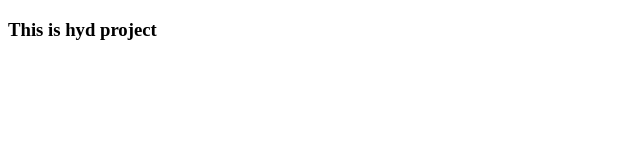
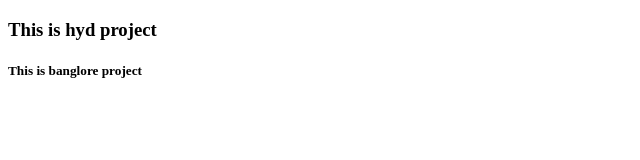
Before and after one commit to RojaSiraparapu/46r--git3, a plain HTML site: page index.html in a window 1280 px wide. Shown: the whole page, without its empty margins (0-640 px from the left). Drawn offline with Linux system fonts and the light colour scheme.

Commit message:
banglore person

```diff
--- a/index.html
+++ b/index.html
@@ -7,5 +7,6 @@
 </head>
 <body>
     <h3>This is hyd project</h3>
+    <h5>This is banglore project</h5>
 </body>
 </html>
```
